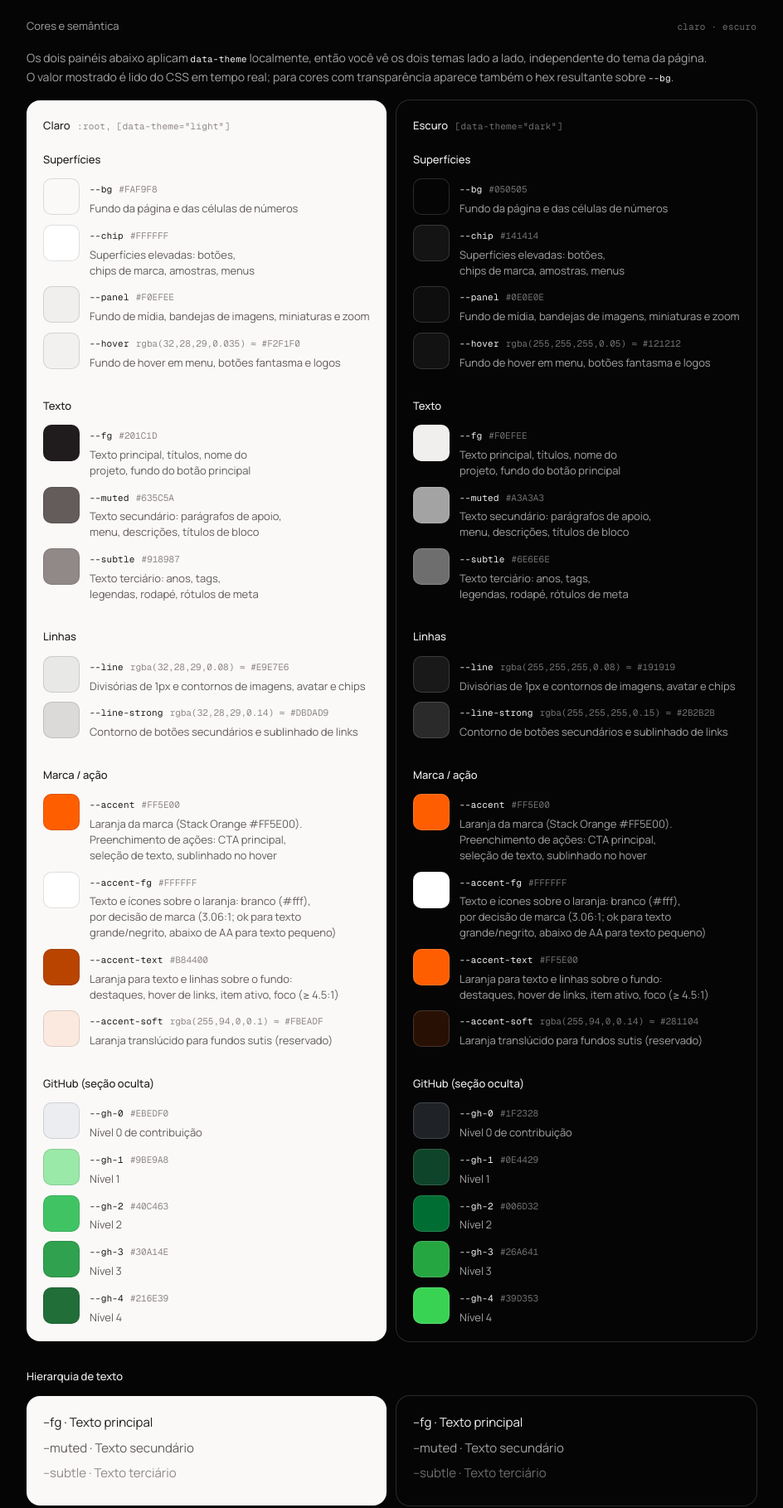
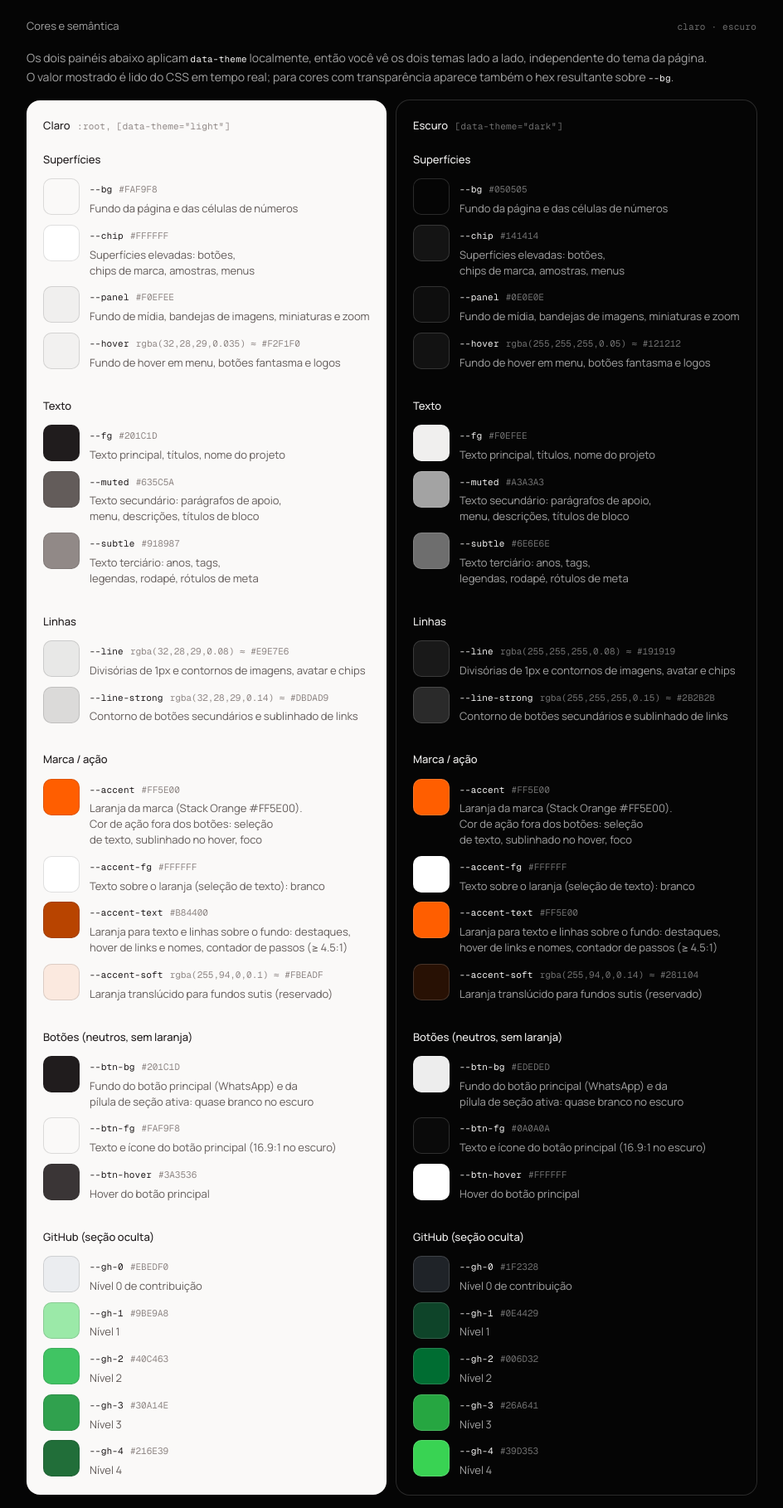
Before and after one commit to thepedromedeiros/pedro-medeiros, a plain HTML site: page design/index.html in a window 1280 px wide. Shown: the part 2260-4078 px from the top of the page at 83% size, without its empty margins (168-1112 px from the left). Drawn offline with nearby package versions, Linux system fonts and the light colour scheme.

Commit message:
Botões neutros (principal quase branco, secundário chip escuro), pílulas seguem o mesmo sistema, sem laranja em botões; pílulas ocultas abaixo de 1024px

```diff
--- a/design/index.html
+++ b/design/index.html
@@ -65,7 +65,7 @@
           <li><div class="ds-type-meta"><strong>Rótulo</strong><code>Sans 400 · 13 / 1.65</code><span>.block-title, .work-tag, .foot, figcaption, .facts dt, .story h2</span></div><p style="font-size:13px">Projetos · Legenda · Ano</p></li>
           <li><div class="ds-type-meta"><strong>Mono</strong><code>Geist Mono 400 · 12 · +0.01em</code><span>.mono, .work-year, contador de .step-list</span></div><p style="font-family:var(--font-mono);font-size:12px;letter-spacing:0.01em">2026 · 01 · 12:00</p></li>
           <li><div class="ds-type-meta"><strong>Mono pequeno</strong><code>Geist Mono 400 · 11 · +0.02em</code><span>.block-title small, .swatch-list span</span></div><p style="font-family:var(--font-mono);font-size:11px;letter-spacing:0.02em">#FAFAF9 · 08</p></li>
-          <li><div class="ds-type-meta"><strong>Etiqueta</strong><code>Geist Mono 500 · 10 / 1.5 · +0.02em · caixa alta</code><span>.soon-tag</span></div><p style="font-family:var(--font-mono);font-size:10px;font-weight:500;letter-spacing:0.02em;text-transform:uppercase;color:var(--accent-text)">em breve</p></li>
+          <li><div class="ds-type-meta"><strong>Etiqueta</strong><code>Geist Mono 500 · 10 / 1.5 · +0.02em · caixa alta</code><span>.soon-tag</span></div><p style="font-family:var(--font-mono);font-size:10px;font-weight:500;letter-spacing:0.02em;text-transform:uppercase;color:var(--muted)">em breve</p></li>
           <li><div class="ds-type-meta"><strong>Destaque</strong><code>Fonte principal, mesmo tamanho e peso do texto em volta · cor --accent-text</code><span>.hl, .case-lede em</span></div><p style="color:var(--accent-text)">sed do eiusmod tempor</p></li>
         </ol>
         <p class="ds-note">Hierarquia é feita mais por cor (<code>--fg</code> → <code>--muted</code> → <code>--subtle</code>) do que por tamanho; o laranja (<code>--accent-text</code>) marca destaques e estados ativos. "Sans" = <code>--font-sans</code> (Manrope). Corpo usa <code>text-wrap: balance</code>.</p>
@@ -86,7 +86,7 @@
           </ul>
           <h3 class="ds-h3">Texto</h3>
           <ul class="ds-colors">
-            <li><i style="background:var(--fg)"></i><div><code>--fg</code><span class="ds-val" data-token="--fg"></span><p>Texto principal, títulos, nome do projeto, fundo do botão principal</p></div></li>
+            <li><i style="background:var(--fg)"></i><div><code>--fg</code><span class="ds-val" data-token="--fg"></span><p>Texto principal, títulos, nome do projeto</p></div></li>
             <li><i style="background:var(--muted)"></i><div><code>--muted</code><span class="ds-val" data-token="--muted"></span><p>Texto secundário: parágrafos de apoio, menu, descrições, títulos de bloco</p></div></li>
             <li><i style="background:var(--subtle)"></i><div><code>--subtle</code><span class="ds-val" data-token="--subtle"></span><p>Texto terciário: anos, tags, legendas, rodapé, rótulos de meta</p></div></li>
           </ul>
@@ -97,10 +97,16 @@
           </ul>
           <h3 class="ds-h3">Marca / ação</h3>
           <ul class="ds-colors">
-            <li><i style="background:var(--accent)"></i><div><code>--accent</code><span class="ds-val" data-token="--accent"></span><p>Laranja da marca (Stack Orange #FF5E00). Preenchimento de ações: CTA principal, seleção de texto, sublinhado no hover</p></div></li>
-            <li><i style="background:var(--accent-fg)"></i><div><code>--accent-fg</code><span class="ds-val" data-token="--accent-fg"></span><p>Texto e ícones sobre o laranja: branco (#fff), por decisão de marca (3.06:1; ok para texto grande/negrito, abaixo de AA para texto pequeno)</p></div></li>
-            <li><i style="background:var(--accent-text)"></i><div><code>--accent-text</code><span class="ds-val" data-token="--accent-text"></span><p>Laranja para texto e linhas sobre o fundo: destaques, hover de links, item ativo, foco (≥ 4.5:1)</p></div></li>
+            <li><i style="background:var(--accent)"></i><div><code>--accent</code><span class="ds-val" data-token="--accent"></span><p>Laranja da marca (Stack Orange #FF5E00). Cor de ação fora dos botões: seleção de texto, sublinhado no hover, foco</p></div></li>
+            <li><i style="background:var(--accent-fg)"></i><div><code>--accent-fg</code><span class="ds-val" data-token="--accent-fg"></span><p>Texto sobre o laranja (seleção de texto): branco</p></div></li>
+            <li><i style="background:var(--accent-text)"></i><div><code>--accent-text</code><span class="ds-val" data-token="--accent-text"></span><p>Laranja para texto e linhas sobre o fundo: destaques, hover de links e nomes, contador de passos (≥ 4.5:1)</p></div></li>
             <li><i style="background:var(--accent-soft)"></i><div><code>--accent-soft</code><span class="ds-val" data-token="--accent-soft"></span><p>Laranja translúcido para fundos sutis (reservado)</p></div></li>
+          </ul>
+          <h3 class="ds-h3">Botões (neutros, sem laranja)</h3>
+          <ul class="ds-colors">
+            <li><i style="background:var(--btn-bg)"></i><div><code>--btn-bg</code><span class="ds-val" data-token="--btn-bg"></span><p>Fundo do botão principal (WhatsApp) e da pílula de seção ativa: quase branco no escuro</p></div></li>
+            <li><i style="background:var(--btn-fg)"></i><div><code>--btn-fg</code><span class="ds-val" data-token="--btn-fg"></span><p>Texto e ícone do botão principal (16.9:1 no escuro)</p></div></li>
+            <li><i style="background:var(--btn-hover)"></i><div><code>--btn-hover</code><span class="ds-val" data-token="--btn-hover"></span><p>Hover do botão principal</p></div></li>
           </ul>
           <h3 class="ds-h3">GitHub (seção oculta)</h3>
           <ul class="ds-colors">
@@ -122,7 +128,7 @@
           </ul>
           <h3 class="ds-h3">Texto</h3>
           <ul class="ds-colors">
-            <li><i style="background:var(--fg)"></i><div><code>--fg</code><span class="ds-val" data-token="--fg"></span><p>Texto principal, títulos, nome do projeto, fundo do botão principal</p></div></li>
+            <li><i style="background:var(--fg)"></i><div><code>--fg</code><span class="ds-val" data-token="--fg"></span><p>Texto principal, títulos, nome do projeto</p></div></li>
             <li><i style="background:var(--muted)"></i><div><code>--muted</code><span class="ds-val" data-token="--muted"></span><p>Texto secundário: parágrafos de apoio, menu, descrições, títulos de bloco</p></div></li>
             <li><i style="background:var(--subtle)"></i><div><code>--subtle</code><span class="ds-val" data-token="--subtle"></span><p>Texto terciário: anos, tags, legendas, rodapé, rótulos de meta</p></div></li>
           </ul>
@@ -133,10 +139,16 @@
           </ul>
           <h3 class="ds-h3">Marca / ação</h3>
           <ul class="ds-colors">
-            <li><i style="background:var(--accent)"></i><div><code>--accent</code><span class="ds-val" data-token="--accent"></span><p>Laranja da marca (Stack Orange #FF5E00). Preenchimento de ações: CTA principal, seleção de texto, sublinhado no hover</p></div></li>
-            <li><i style="background:var(--accent-fg)"></i><div><code>--accent-fg</code><span class="ds-val" data-token="--accent-fg"></span><p>Texto e ícones sobre o laranja: branco (#fff), por decisão de marca (3.06:1; ok para texto grande/negrito, abaixo de AA para texto pequeno)</p></div></li>
-            <li><i style="background:var(--accent-text)"></i><div><code>--accent-text</code><span class="ds-val" data-token="--accent-text"></span><p>Laranja para texto e linhas sobre o fundo: destaques, hover de links, item ativo, foco (≥ 4.5:1)</p></div></li>
+            <li><i style="background:var(--accent)"></i><div><code>--accent</code><span class="ds-val" data-token="--accent"></span><p>Laranja da marca (Stack Orange #FF5E00). Cor de ação fora dos botões: seleção de texto, sublinhado no hover, foco</p></div></li>
+            <li><i style="background:var(--accent-fg)"></i><div><code>--accent-fg</code><span class="ds-val" data-token="--accent-fg"></span><p>Texto sobre o laranja (seleção de texto): branco</p></div></li>
+            <li><i style="background:var(--accent-text)"></i><div><code>--accent-text</code><span class="ds-val" data-token="--accent-text"></span><p>Laranja para texto e linhas sobre o fundo: destaques, hover de links e nomes, contador de passos (≥ 4.5:1)</p></div></li>
             <li><i style="background:var(--accent-soft)"></i><div><code>--accent-soft</code><span class="ds-val" data-token="--accent-soft"></span><p>Laranja translúcido para fundos sutis (reservado)</p></div></li>
+          </ul>
+          <h3 class="ds-h3">Botões (neutros, sem laranja)</h3>
+          <ul class="ds-colors">
+            <li><i style="background:var(--btn-bg)"></i><div><code>--btn-bg</code><span class="ds-val" data-token="--btn-bg"></span><p>Fundo do botão principal (WhatsApp) e da pílula de seção ativa: quase branco no escuro</p></div></li>
+            <li><i style="background:var(--btn-fg)"></i><div><code>--btn-fg</code><span class="ds-val" data-token="--btn-fg"></span><p>Texto e ícone do botão principal (16.9:1 no escuro)</p></div></li>
+            <li><i style="background:var(--btn-hover)"></i><div><code>--btn-hover</code><span class="ds-val" data-token="--btn-hover"></span><p>Hover do botão principal</p></div></li>
           </ul>
           <h3 class="ds-h3">GitHub (seção oculta)</h3>
           <ul class="ds-colors">
@@ -243,7 +255,7 @@
           <li><code>.fade-in</code><span>rise 700ms · de translateY(8px) + blur(4px) + opacity 0 · atraso <code>--n × 70ms</code></span></li>
           <li><code>150–200ms</code><span>Cores, hover, tooltips, press do CTA (150ms)</span></li>
           <li><code>250–350ms</code><span>Fundo das linhas (200ms), setas (250ms), zoom da miniatura (400ms)</span></li>
-          <li><code>smooth scroll</code><span>Pílulas de seção rolam suave até a seção (scroll-margin-top 72px) e marcam a ativa em laranja</span></li>
+          <li><code>smooth scroll</code><span>Pílulas de seção rolam suave até a seção (scroll-margin-top 72px) e marcam a ativa com o estilo do botão principal (neutro). Escondidas abaixo de 1024px</span></li>
           <li><code>prefers-reduced-motion</code><span>Desliga todas as animações e transições; a rolagem das pílulas fica instantânea</span></li>
         </ul>
       </section>
--- a/styles.css
+++ b/styles.css
@@ -13,7 +13,9 @@
    O site usa só o tema escuro por enquanto (theme-init.js força data-theme="dark");
    o tema claro fica aqui pronto para voltar.
    --accent = cor de ação (preenchimentos), --accent-fg = texto sobre ela (branco),
-   --accent-text = laranja para texto/linhas sobre o fundo (≥ 4.5:1). */
+   --accent-text = laranja para texto/linhas sobre o fundo (≥ 4.5:1).
+   Botões NÃO usam laranja: --btn-bg/--btn-fg/--btn-hover formam o botão
+   principal neutro (quase branco no escuro); o secundário usa --chip. */
 :root, [data-theme="light"] {
   --bg: #faf9f8;
   --fg: #201c1d;
@@ -28,6 +30,9 @@
   --accent-fg: #ffffff;
   --accent-text: #b84400;
   --accent-soft: rgba(255, 94, 0, 0.1);
+  --btn-bg: #201c1d;
+  --btn-fg: #faf9f8;
+  --btn-hover: #3a3536;
   --focus: var(--accent-text);
   --shadow: 0 1px 2px rgba(32, 28, 29, 0.04), 0 12px 32px -8px rgba(32, 28, 29, 0.18);
 
@@ -63,6 +68,9 @@
   --accent-fg: #ffffff;
   --accent-text: #ff5e00;
   --accent-soft: rgba(255, 94, 0, 0.14);
+  --btn-bg: #ededed;
+  --btn-fg: #0a0a0a;
+  --btn-hover: #ffffff;
   --shadow: 0 1px 2px rgba(0, 0, 0, 0.5), 0 16px 40px -8px rgba(0, 0, 0, 0.9);
 
 
@@ -365,9 +373,9 @@ a.brand:hover { text-decoration-color: var(--accent); }
 .cta:hover { background: var(--hover); }
 .cta:active { transform: scale(0.98); }
 .cta svg { width: 15px; height: 15px; color: var(--muted); }
-.cta--main { color: var(--accent-fg); background: var(--accent); box-shadow: none; }
-.cta--main:hover { background: var(--accent); opacity: 0.88; }
-.cta--main svg { color: inherit; opacity: 0.7; }
+.cta--main, .section-nav .cta[aria-current="true"] { color: var(--btn-fg); background: var(--btn-bg); box-shadow: none; }
+.cta--main:hover, .section-nav .cta[aria-current="true"]:hover { background: var(--btn-hover); }
+.cta--main svg { color: inherit; opacity: 0.85; }
 
 /* 9. Rodapé ---------------------------------------------------------------- */
 .foot {
@@ -599,7 +607,8 @@ a.brand:hover { text-decoration-color: var(--accent); }
 
 /* 18. Atalhos de seção (topo da coluna da direita) ------------------------- */
 /* Pílulas reaproveitam o botão secundário (.cta). Ficam presas no topo
-   enquanto a coluna rola; a da seção visível fica laranja. */
+   enquanto a coluna rola; a da seção visível usa o estilo do botão principal
+   (neutro, sem laranja). Abaixo de 1024px (uma coluna) as pílulas somem. */
 .section-nav {
   position: sticky;
   top: 0;
@@ -612,15 +621,15 @@ a.brand:hover { text-decoration-color: var(--accent); }
   background: linear-gradient(var(--bg) 75%, transparent);
 }
 .section-nav .cta { height: 32px; padding: 0 12px; font-size: 13px; }
-.section-nav .cta[aria-current="true"] { color: var(--accent-text); box-shadow: 0 0 0 1px var(--accent); background: var(--accent-soft); }
 .soon-tag {
   display: inline-block;
   padding: 1px 6px;
   font: 500 10px/1.5 var(--font-mono);
   letter-spacing: 0.02em;
   text-transform: uppercase;
-  color: var(--accent-text);
-  background: var(--accent-soft);
+  color: inherit;
+  opacity: 0.7;
+  background: color-mix(in srgb, currentColor 14%, transparent);
   border-radius: 999px;
 }
 .block[id], section[aria-labelledby] { scroll-margin-top: 72px; }
@@ -657,8 +666,7 @@ a.insight:hover strong { color: var(--accent-text); }
   .grave-text { display: grid; gap: 0; }
   .insight { grid-template-columns: 1fr; }
 }
-@media (max-width: 640px) {
-  .section-nav { flex-wrap: nowrap; margin-inline: -20px; padding-inline: 20px; overflow-x: auto; scrollbar-width: none; }
-  .section-nav::-webkit-scrollbar { display: none; }
-  .section-nav .cta { flex: none; }
+@media (max-width: 1023.98px) {
+  .flow .section-nav { display: none; }
+  .flow main > .block:first-of-type { margin-top: 56px; }
 }
```
Also changed, not shown: 2 other files.
